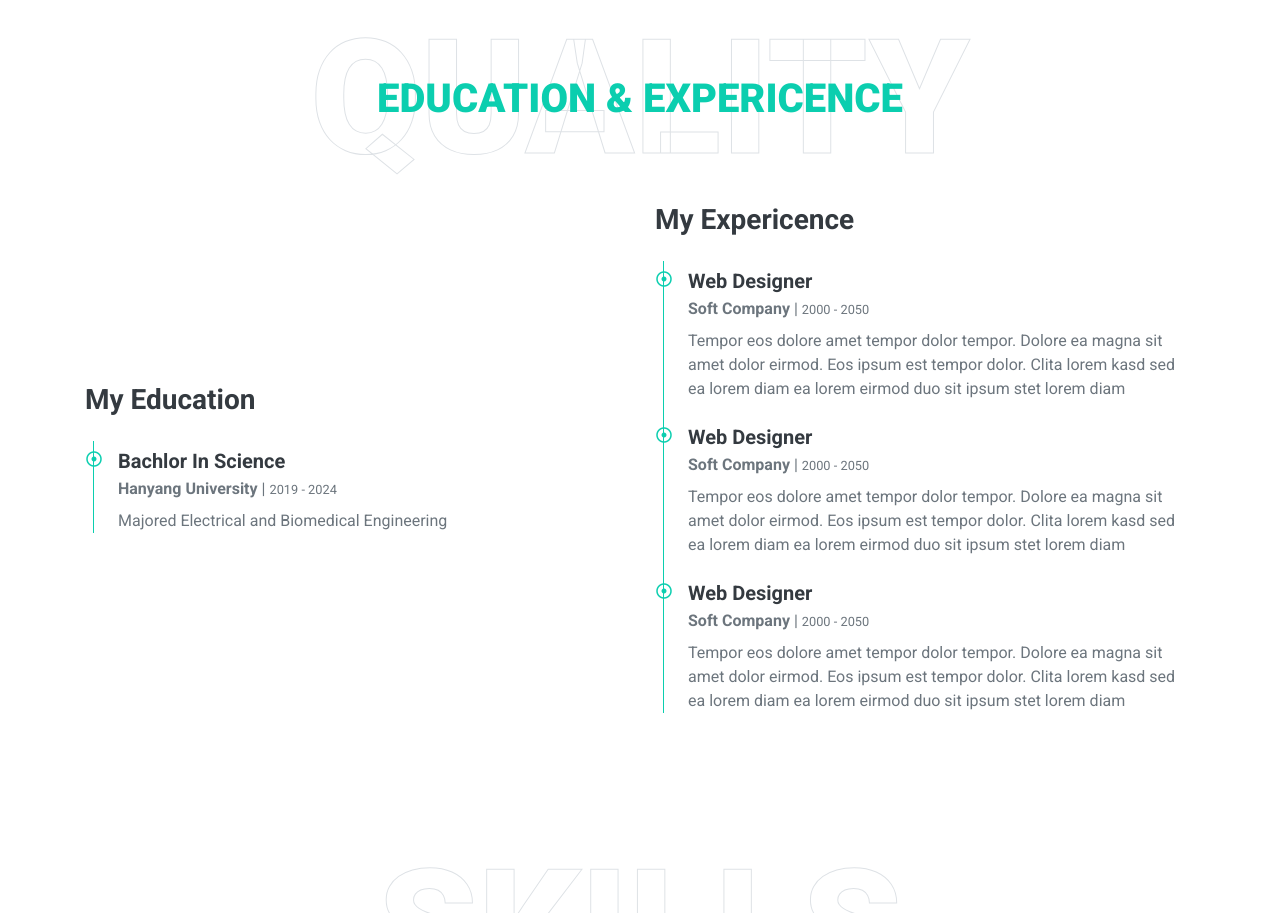
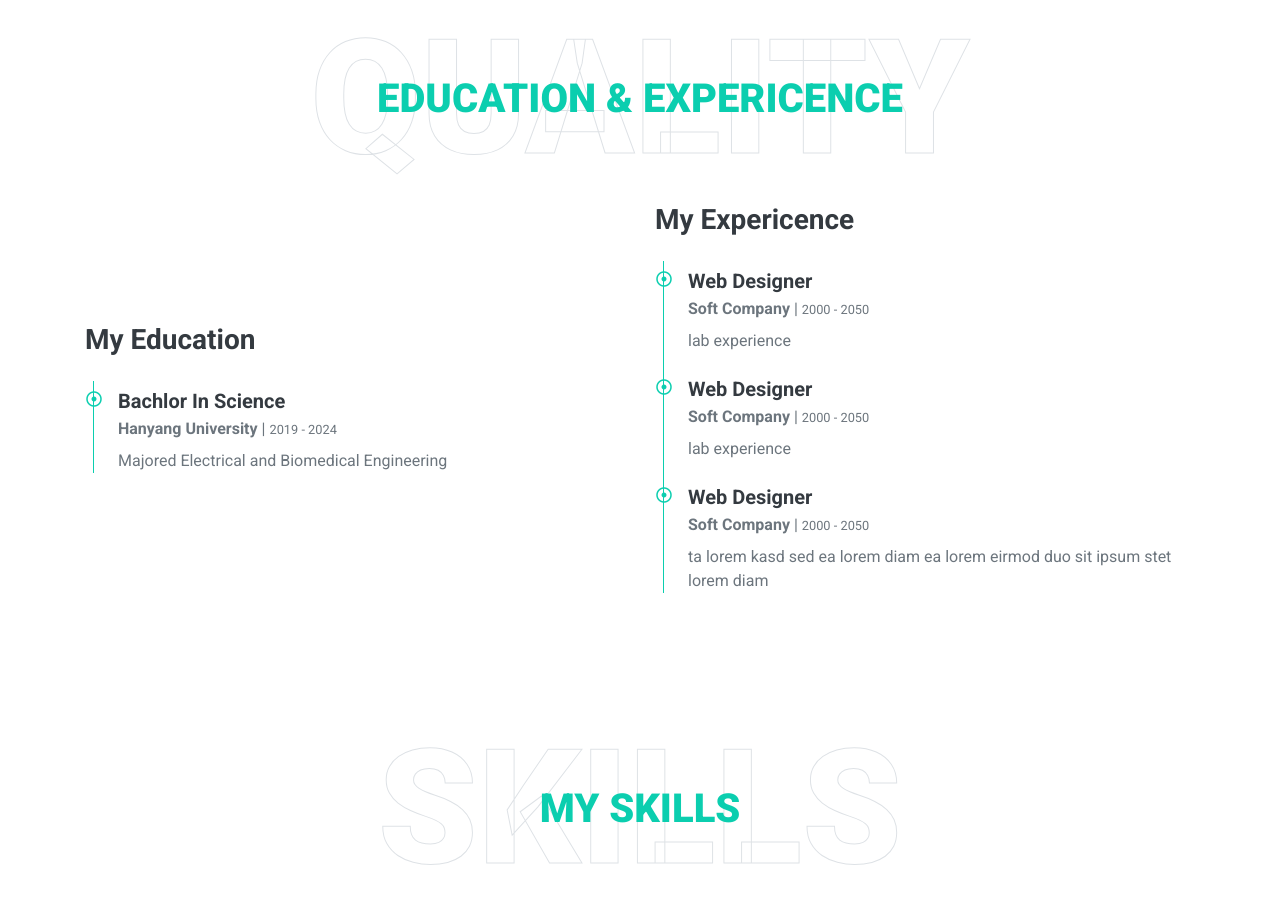
Before and after one commit to GaranByun/garanbyun.github.io, a plain HTML site: page index.html in a window 1280 px wide. Shown: the part 1634-2547 px from the top of the page. Drawn offline with nearby package versions, Linux system fonts and the light colour scheme.

Commit message:
Update index.html

```diff
--- a/index.html
+++ b/index.html
@@ -117,7 +117,6 @@
                         <div class="col-sm-6 py-2"><h6>Name: <span class="text-secondary">Garan Byun</span></h6></div>
                         <div class="col-sm-6 py-2"><h6>Birthday: <span class="text-secondary">17 December 2000</span></h6></div>
                         <div class="col-sm-6 py-2"><h6>Degree: <span class="text-secondary">Bachlor</span></h6></div>
-                        <div class="col-sm-6 py-2"><h6>Experience: <span class="text-secondary">10 Years</span></h6></div>
                         <div class="col-sm-6 py-2"><h6>Phone: <span class="text-secondary">+82 10 345 6789</span></h6></div>
                         <div class="col-sm-6 py-2"><h6>Email: <span class="text-secondary">info@example.com</span></h6></div>
                         <div class="col-sm-6 py-2"><h6>Address: <span class="text-secondary">Seoul, South Korea</span></h6></div>
@@ -156,19 +155,19 @@
                             <i class="far fa-dot-circle text-primary position-absolute" style="top: 2px; left: -32px;"></i>
                             <h5 class="font-weight-bold mb-1">Web Designer</h5>
                             <p class="mb-2"><strong>Soft Company</strong> | <small>2000 - 2050</small></p>
-                            <p>Tempor eos dolore amet tempor dolor tempor. Dolore ea magna sit amet dolor eirmod. Eos ipsum est tempor dolor. Clita lorem kasd sed ea lorem diam ea lorem eirmod duo sit ipsum stet lorem diam</p>
+                            <p>lab experience</p>
                         </div>
                         <div class="position-relative mb-4">
                             <i class="far fa-dot-circle text-primary position-absolute" style="top: 2px; left: -32px;"></i>
                             <h5 class="font-weight-bold mb-1">Web Designer</h5>
                             <p class="mb-2"><strong>Soft Company</strong> | <small>2000 - 2050</small></p>
-                            <p>Tempor eos dolore amet tempor dolor tempor. Dolore ea magna sit amet dolor eirmod. Eos ipsum est tempor dolor. Clita lorem kasd sed ea lorem diam ea lorem eirmod duo sit ipsum stet lorem diam</p>
+                            <p> lab experience</p>
                         </div>
                         <div class="position-relative mb-4">
                             <i class="far fa-dot-circle text-primary position-absolute" style="top: 2px; left: -32px;"></i>
                             <h5 class="font-weight-bold mb-1">Web Designer</h5>
                             <p class="mb-2"><strong>Soft Company</strong> | <small>2000 - 2050</small></p>
-                            <p>Tempor eos dolore amet tempor dolor tempor. Dolore ea magna sit amet dolor eirmod. Eos ipsum est tempor dolor. Clita lorem kasd sed ea lorem diam ea lorem eirmod duo sit ipsum stet lorem diam</p>
+                            <p>ta lorem kasd sed ea lorem diam ea lorem eirmod duo sit ipsum stet lorem diam</p>
                         </div>
                     </div>
                 </div>
```
